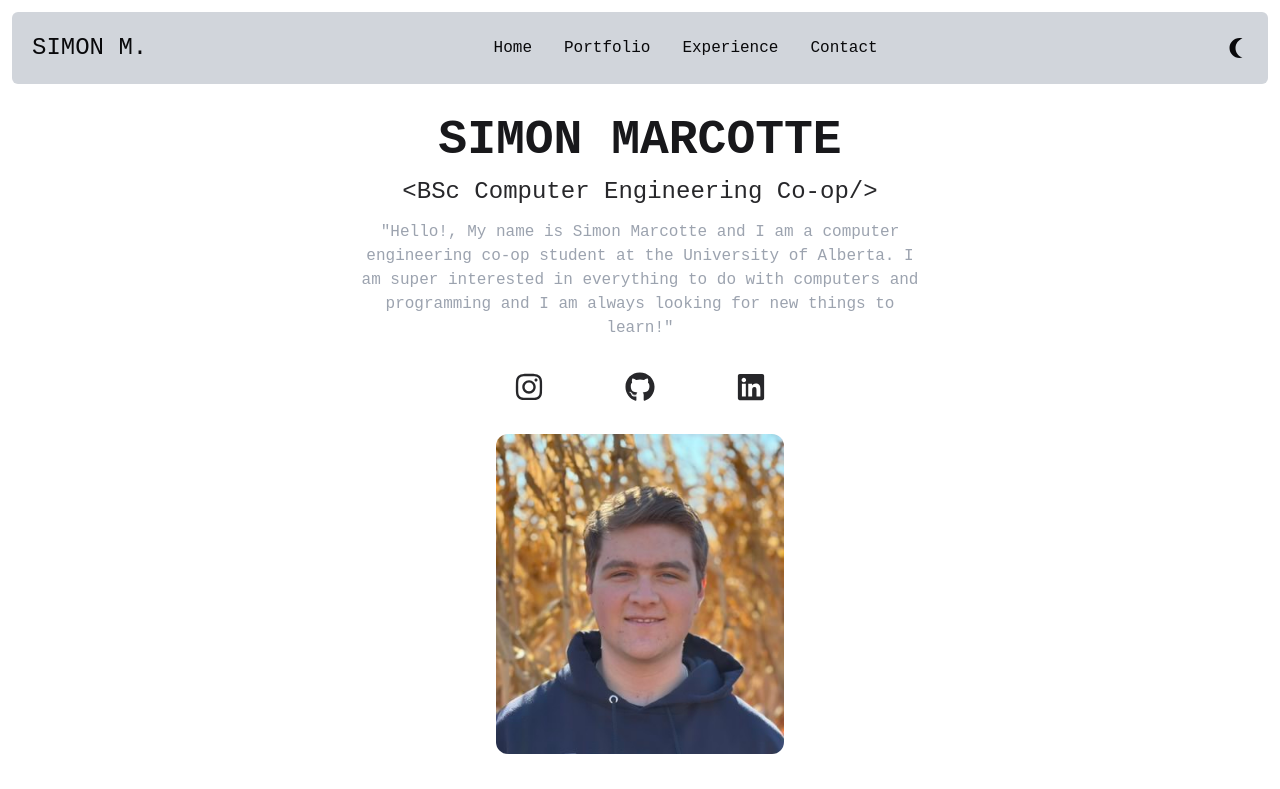
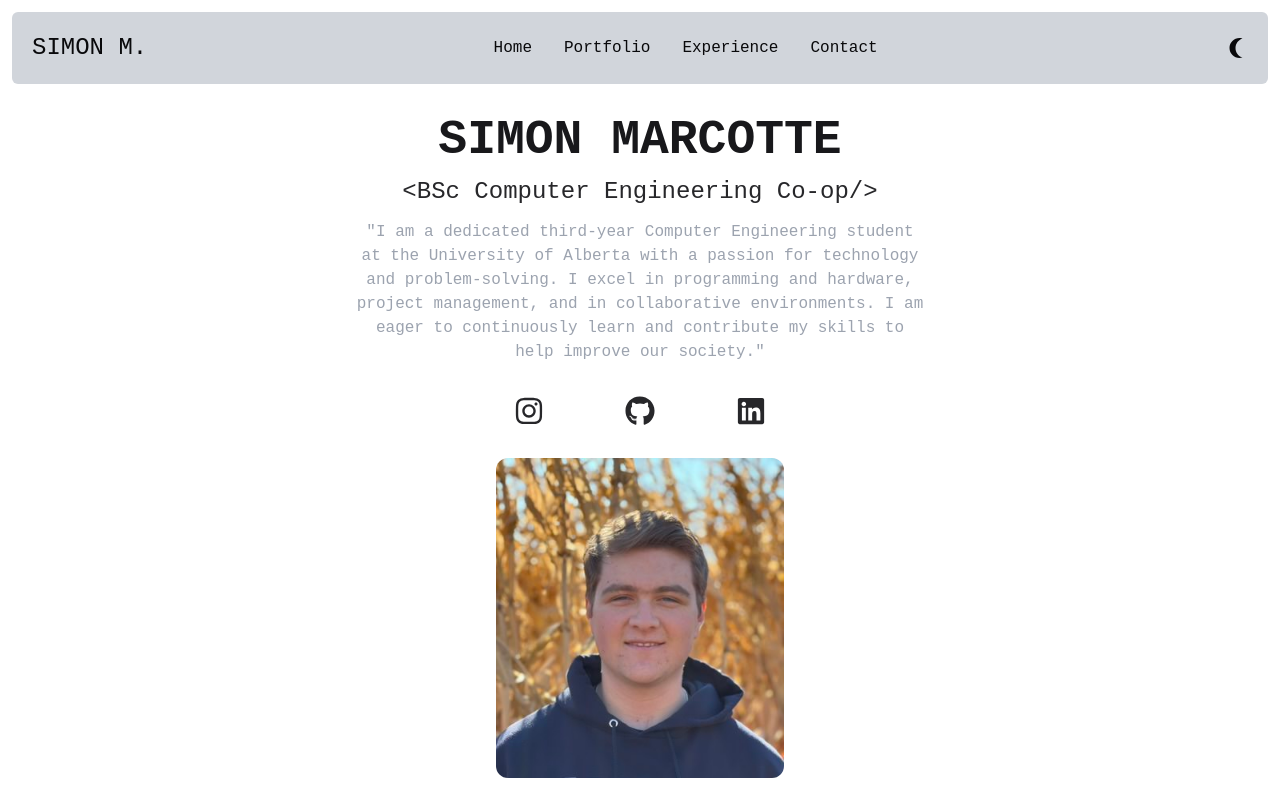
Before and after one commit to simonMarcotte/myPortfolio, a React (Create React App) app: page / in a window 1280 px wide. Shown: the top 789 px of the page. Built offline with nearby package versions, Linux system fonts and the light colour scheme.

Commit message:
text updates

```diff
--- a/src/components/Contact.jsx
+++ b/src/components/Contact.jsx
@@ -67,7 +67,7 @@ const ContactForm = () => {
     <div name="contact">
         <Section
                 title="Contact"
-                subtitle="Please use this form if you wish to contact me!"
+                subtitle="I can be reached via email or through sending me a message using the form below:"
                 icon = {iconContact.i1}
         >
             <form
--- a/src/components/Hero.jsx
+++ b/src/components/Hero.jsx
@@ -40,7 +40,7 @@ const Hero = () => {
     <section className="min-h-screen flex flex-col justify-start items-center p-5 text-center">
         <h2 className="text-5xl dark:text-white text-zinc-900 uppercase font-bold duration-500">Simon Marcotte</h2>
         <h3 className="py-3 text-2xl">{"<"}BSc Computer Engineering Co-op{"/>"} </h3>
-        <p className="max-w-xl font-light text-gray-400"> "Hello!, My name is Simon Marcotte and I am a computer engineering co-op student at the University of Alberta. I am super interested in everything to do with computers and programming and I am always looking for new things to learn!"</p>
+        <p className="max-w-xl font-light text-gray-400"> "I am a dedicated third-year Computer Engineering student at the University of Alberta with a passion for technology and problem-solving. I excel in programming and hardware, project management, and in collaborative environments. I am eager to continuously learn and contribute my skills to help improve our society."</p>
 
         {/*SOCIAL ICONS*/}
         <div className="flex justify-evenly py-8 lg:py-10np text-3xl w-full md:w-1/3 z-20">
```
